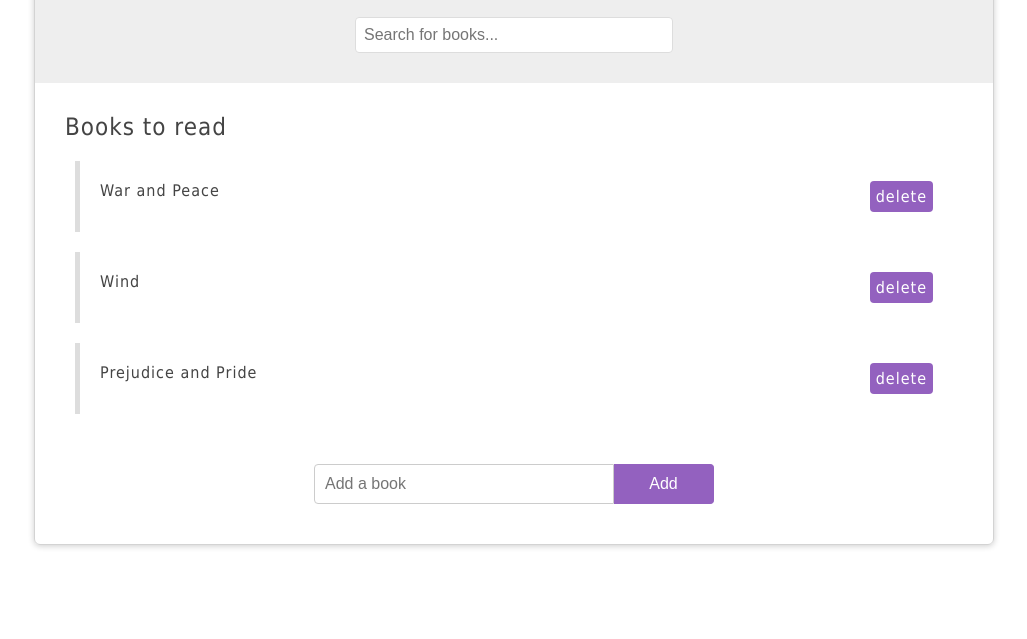
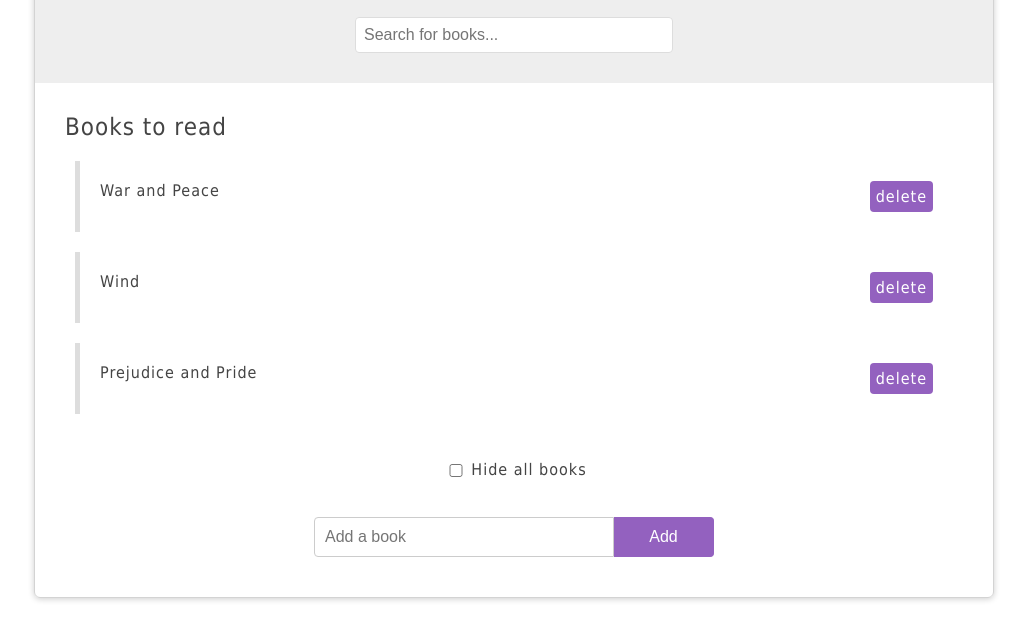
Before and after one commit to Tommy95271/Books-library, a plain HTML site: page index.html in a window 1280 px wide. Shown: the part 111-750 px from the top of the page, without its empty margins (126-1153 px from the left). Drawn offline with Linux system fonts and the light colour scheme.

Commit message:
Added new element and style, fiexed the layout.

```diff
--- a/Assets/CSS/main.css
+++ b/Assets/CSS/main.css
@@ -86,6 +86,17 @@ h2 {
 	width: 400px;
 	margin: 0 auto;
 	display: flex;
+	flex-direction: column;
+	justify-content: space-evenly;
+	align-items: center;
+}
+
+#hideBox {
+	display: flex;
+}
+
+#addBox {
+	display: flex;
 }
 
 #add-book input {
@@ -122,6 +133,14 @@ h2 {
 	clear: both;
 }
 
+#add-book #hide {
+	width: 30px;
+}
+
+#add-book label {
+	line-height: 52px;
+}
+
 /*
 #tabbed-content li{
     display: inline-block;
--- a/index.html
+++ b/index.html
@@ -35,8 +35,14 @@
             </ul>
         </main>
         <form id="add-book">
-            <input type="text" placeholder="Add a book">
-            <button>Add</button>
+            <div id="hideBox">
+                <input type="checkbox" id="hide" />
+                <label for="hide">Hide all books</label>
+            </div>
+            <div id="addBox">
+                <input type="text" placeholder="Add a book">
+                <button>Add</button>
+            </div>
         </form>
     </div>
 
```
